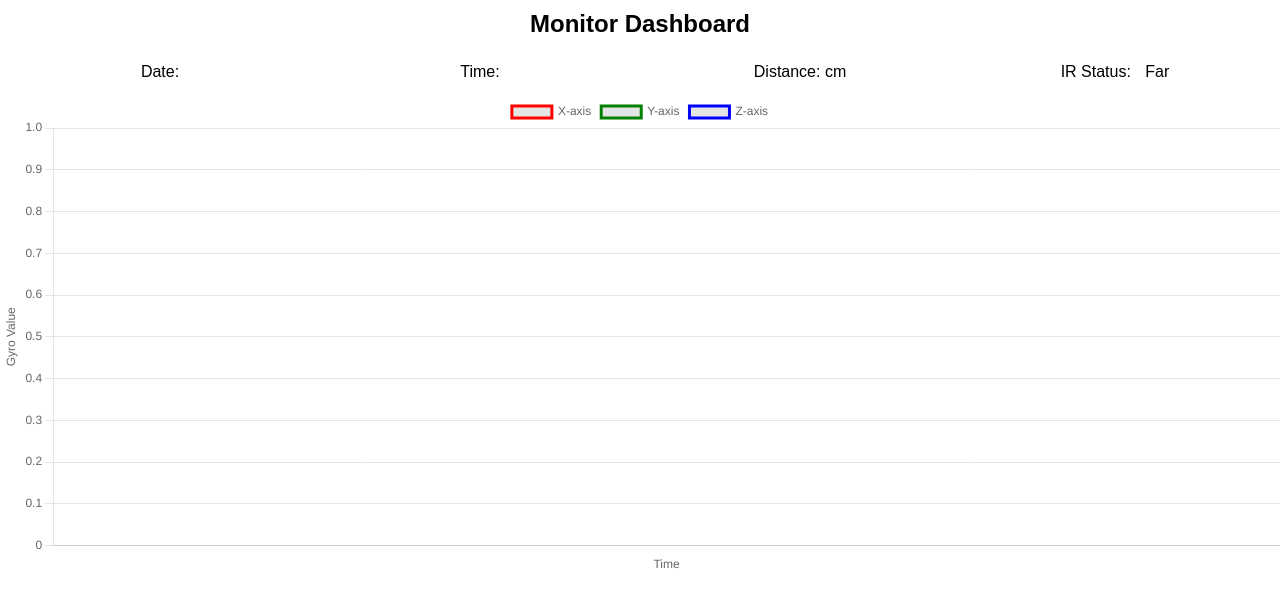
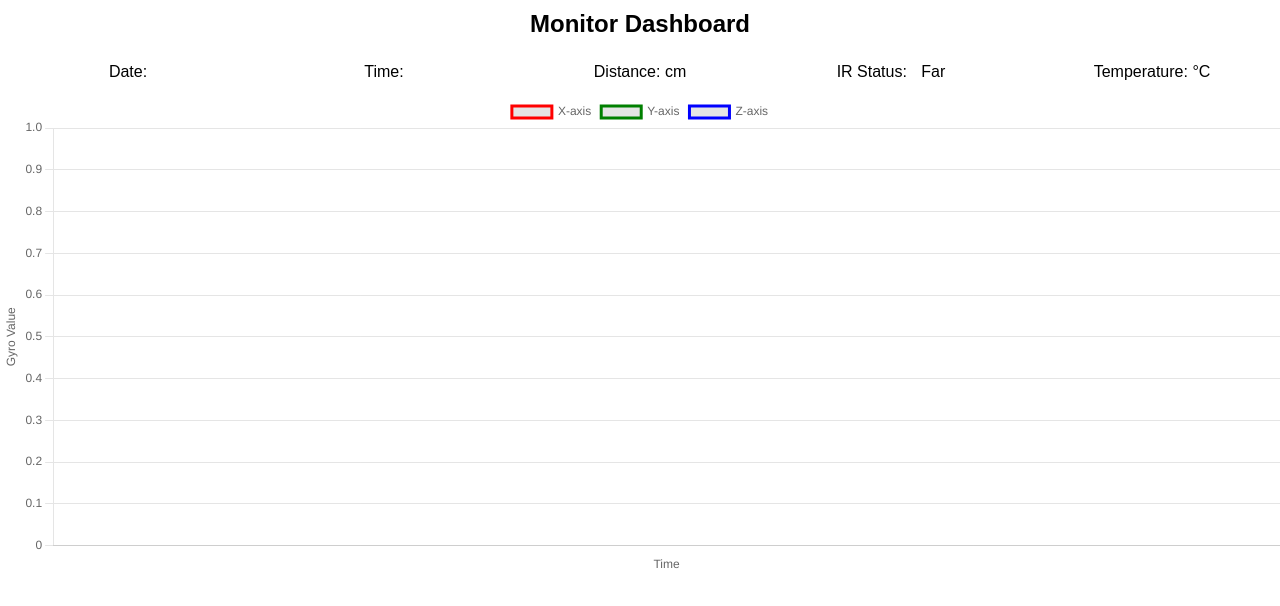
Before and after one commit to sharletk/UselessProjects, a website: page monitor/public/index.html in a window 1280 px wide. Drawn offline with nearby package versions, Linux system fonts and the light colour scheme.

Commit message:
feat: Final corrections & temperature control.

```diff
--- a/monitor/public/index.html
+++ b/monitor/public/index.html
@@ -52,6 +52,7 @@
       <div class="status">Time: <span id="time"></span></div>
       <div class="status">Distance: <span id="distance"></span> cm</div>
       <div class="status ir-status">IR Status: <span id="ir-status">Far</span></div>
+      <div class="status">Temperature: <span id="temperature"></span> °C</div> <!-- New temperature status -->
     </div>
     <canvas id="gyroChart" width="400" height="150"></canvas>
   </div>
@@ -66,6 +67,7 @@
     const dateDisplay = document.getElementById('date');
     const distanceDisplay = document.getElementById('distance');
     const irStatus = document.getElementById('ir-status');
+    const temperatureDisplay = document.getElementById('temperature'); // Temperature display element
 
     // Chart configuration
     const ctx = document.getElementById('gyroChart').getContext('2d');
@@ -137,6 +139,9 @@
         irStatus.classList.add('far');
       }
 
+      // Update temperature
+      temperatureDisplay.textContent = data.temperature.toFixed(2); // Display temperature with 2 decimal points
+
       // Update gyro chart
       updateChart(timeDisplay.textContent, data.gyro.x, data.gyro.y, data.gyro.z);
     };
```
Also changed, not shown: 1 other file.
